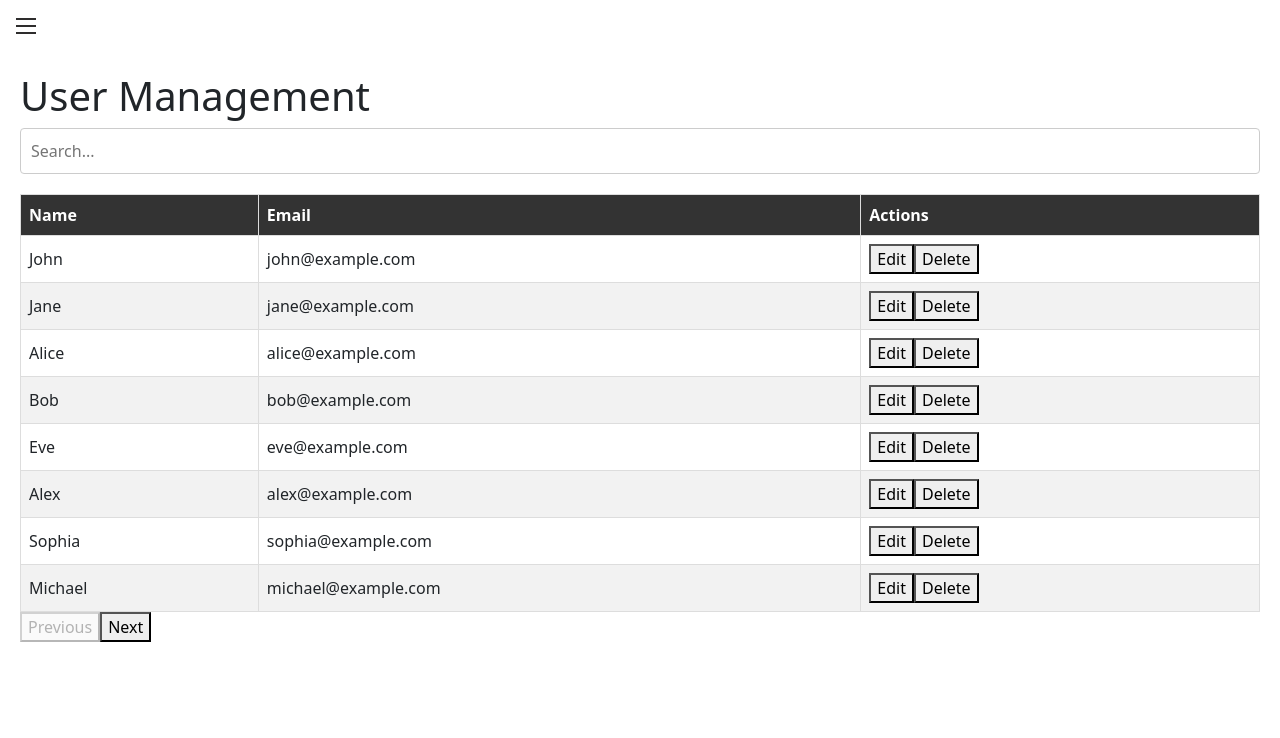
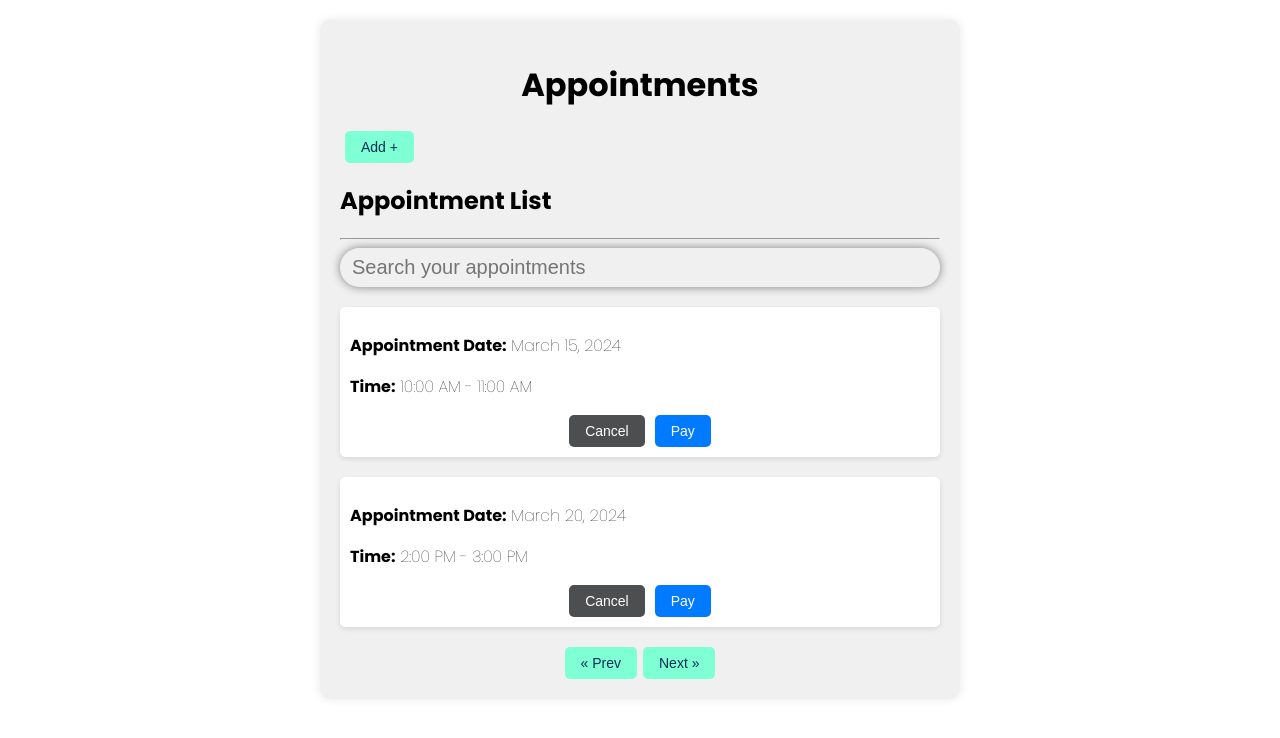
Before and after one commit to Vinuth004/lab64, a React (Vite) app: page / in a window 1280 px wide. Shown: the top 738 px of the page. Built offline with nearby package versions, Linux system fonts and the light colour scheme.

Commit message:
Added appointment page

```diff
--- /dev/null
+++ b/src/Appoint.tsx
@@ -0,0 +1,81 @@
+import React, { useState } from "react";
+import "./appoint.css";
+
+const App: React.FC = () => {
+  const [currentPage, setCurrentPage] = useState(1);
+  const [searchText, setSearchText] = useState("");
+  const appointmentsPerPage = 2;
+
+  const appointments = [
+    { date: "March 15, 2024", time: "10:00 AM - 11:00 AM" },
+    { date: "March 20, 2024", time: "2:00 PM - 3:00 PM" },
+    { date: "March 20, 2024", time: "2:00 PM - 3:00 PM" }
+    // Add more appointments as needed
+  ];
+
+  const filteredAppointments = appointments.filter((appointment) =>
+    appointment.date.toLowerCase().includes(searchText.toLowerCase())
+  );
+
+  const totalPages = Math.ceil(filteredAppointments.length / appointmentsPerPage);
+
+  const showPage = (page: number) => {
+    setCurrentPage(page);
+  };
+
+  const handlePrevPage = () => {
+    if (currentPage > 1) {
+      setCurrentPage((prevPage) => prevPage - 1);
+    }
+  };
+
+  const handleNextPage = () => {
+    if (currentPage < totalPages) {
+      setCurrentPage((prevPage) => prevPage + 1);
+    }
+  };
+
+  return (
+    <div className="container">
+      <h1>Appointments</h1>
+      <button className="btn invert">Add +</button>
+      <h2>Appointment List</h2>
+      <hr />
+      <input
+        type="text"
+        className="searchBar"
+        placeholder="Search your appointments"
+        value={searchText}
+        onChange={(e) => setSearchText(e.target.value)}
+      />
+      <div id="appointments">
+        {filteredAppointments
+          .slice((currentPage - 1) * appointmentsPerPage, currentPage * appointmentsPerPage)
+          .map((appointment, index) => (
+            <div className="appointment" key={index}>
+              <p>
+                <strong>Appointment Date:</strong> {appointment.date}
+              </p>
+              <p>
+                <strong>Time:</strong> {appointment.time}
+              </p>
+              <div className="buttons">
+                <button className="btn lil">Cancel</button>
+                <button className="btn">Pay</button>
+              </div>
+            </div>
+          ))}
+      </div>
+      <div className="pagination">
+        <button className="btn invert" onClick={handlePrevPage}>
+          &laquo; Prev
+        </button>
+        <button className="btn invert" onClick={handleNextPage}>
+          Next &raquo;
+        </button>
+      </div>
+    </div>
+  );
+};
+
+export default App;
--- /dev/null
+++ b/src/appoint.css
@@ -0,0 +1,79 @@
+@import url('https://fonts.googleapis.com/css2?family=Poppins:ital,wght@0,100;0,200;0,300;0,400;0,500;0,600;0,700;0,800;0,900;1,100;1,200;1,300;1,400;1,500;1,600;1,700;1,800;1,900&display=swap');
+
+html{
+    font-family: "Poppins", sans-serif;
+    font-weight: 100;
+    font-style: normal;
+}
+.container {
+    max-width: 600px;
+    margin: 20px auto;
+    padding: 20px;
+    background-color: #f0f0f0;
+    border-radius: 10px;
+    box-shadow: 0 0 10px rgba(0, 0, 0, 0.1);
+}
+h1 {
+    text-align: center;
+}
+.appointment {
+    margin-bottom: 20px;
+    padding: 10px;
+    background-color: #fff;
+    border-radius: 5px;
+    box-shadow: 0 2px 5px rgba(0, 0, 0, 0.1);
+}
+.buttons {
+    text-align: center;
+}
+.btn {
+    display: inline-block;
+    padding: 8px 16px;
+    margin: 0 5px;
+    font-size: 14px;
+    cursor: pointer;
+    border: none;
+    border-radius: 5px;
+    background-color: #007bff;
+    color: #fff;
+    text-decoration: none;
+    transition: background-color 0.3s;
+}
+.lil{
+    background-color: #4d4e4f;
+}
+
+.btn:hover {
+    background-color: #0056b3;
+}
+.lil:hover{
+    background-color: black;
+}
+.pagination {
+    margin-top: 20px;
+    text-align: center;
+}
+.pagination .btn {
+    margin: 0 3px;
+}
+.invert{
+    background-color: aquamarine;
+    color: #0a2e55;
+}
+.invert:hover{
+    color: white;
+}
+.searchBar {
+    padding: 8px 12px;
+    border: none;
+    border-radius:10vh;
+    background-color: #f0f0f0;
+    width: calc(100% - 24px);
+    box-shadow: 0 0 10px gray;
+    margin-bottom: 20px;
+    font-size: 2.5vh;
+}
+.searchBar:focus {
+    outline: none;
+    box-shadow: 0 0 10px royalblue;
+}
--- a/src/main.tsx
+++ b/src/main.tsx
@@ -3,8 +3,8 @@ import ReactDOM from 'react-dom/client'
 import ClinicApp from './App.tsx'
 import Login from './Login.tsx'
 import Register from './Register.tsx'
-import App from './Dashboard.tsx'
-
+// import App from './Dashboard.tsx'
+import App from './Appoint.tsx'
 ReactDOM.createRoot(document.getElementById('root')!).render(
 
   <App />
```
